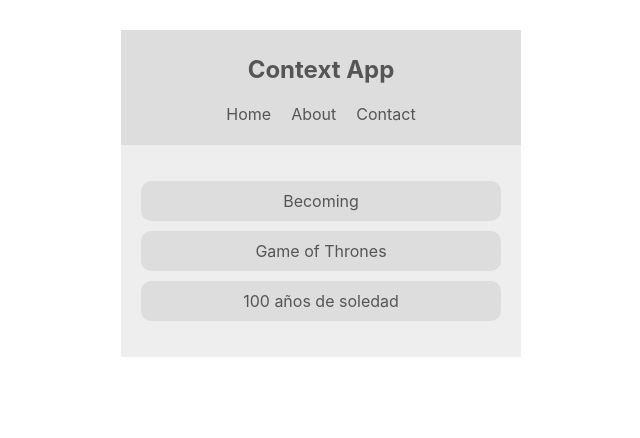
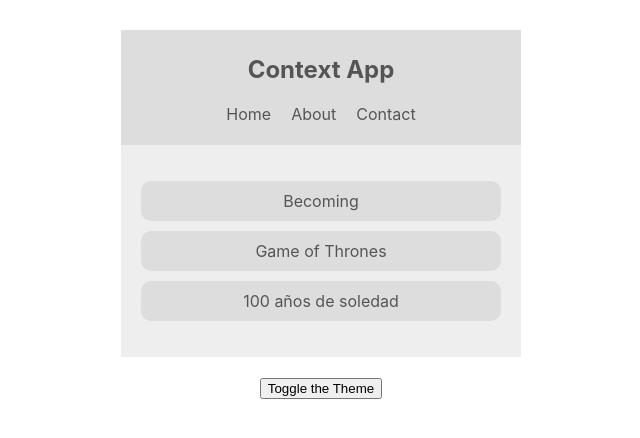
Before and after one commit to jjadeseravla/React-Context-Hooks, a React (Create React App) app in the folder context-app/: page / in a window 1280 px wide. Shown: the top 438 px of the page, without its empty margins (319-959 px from the left). Built offline with nearby package versions, Linux system fonts and the light colour scheme.

Commit message:
add toggle to change themes

```diff
--- a/context-app/src/App.js
+++ b/context-app/src/App.js
@@ -2,6 +2,7 @@
 import Navbar from './components/Navbar';
 import BookList from './components/BookList';
 import ThemeContextProvider from './contexts/ThemeContext';
+import ThemeToggle from './components/ThemeToggle';
 
 function App() {
   return (
@@ -9,6 +10,7 @@
     <ThemeContextProvider>
       <Navbar />
       <BookList />
+      <ThemeToggle />
     </ThemeContextProvider>
     </div>
   );
--- a/context-app/src/components/Navbar.js
+++ b/context-app/src/components/Navbar.js
@@ -4,7 +4,9 @@
 class Navbar extends Component {
   static contextType = ThemeContext
   render() {
-    const { isLightTheme, light, dark } = this.context;
+    return (
+      <ThemeContext.Consumer>{(context) => {
+        const { isLightTheme, light, dark } = context;
         const theme = isLightTheme ? light : dark;
         return (
           <nav style={{ background: theme.ui, color: theme.syntax }}>
@@ -15,6 +17,8 @@
               <li>Contact</li>
             </ul>
           </nav>
+        )
+      }}</ThemeContext.Consumer>
     );
   }
 }
--- /dev/null
+++ b/context-app/src/components/ThemeToggle.js
@@ -0,0 +1,14 @@
+import React, { Component } from 'react';
+import { ThemeContext } from '../contexts/ThemeContext';
+
+class ThemeToggle extends Component {
+  static contextType = ThemeContext;
+  render() {
+    const { toggleTheme } = this.context;
+    return (
+      <button onClick={toggleTheme}>Toggle the Theme</button>
+    );
+  }
+}
+
+export default ThemeToggle;
--- a/context-app/src/contexts/ThemeContext.js
+++ b/context-app/src/contexts/ThemeContext.js
@@ -8,9 +8,12 @@
     light: { syntax: '#555', ui: '#ddd', bg: '#eee'},
     dark: { syntax: '#ddd', ui: '#333', bg: '#555'}
   }
+  toggleTheme = () => {
+    this.setState({ isLightTheme: !this.state.isLightTheme });
+  }
   render() {
     return (
-      <ThemeContext.Provider value={ {...this.state} }>
+      <ThemeContext.Provider value={ {...this.state, toggleTheme: this.toggleTheme} }>
         { this.props.children }
       </ThemeContext.Provider>
     );
```
Lines whose indentation alone changed are shown as unchanged.
